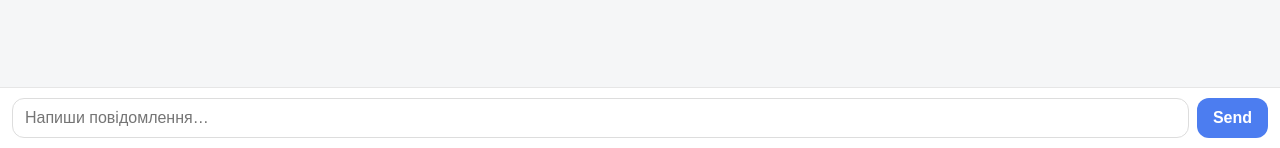
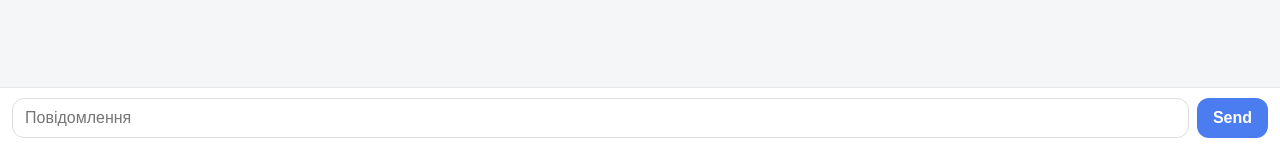
Before and after one commit to volodymyrhasych/Chat_Mari_Vova, a FastAPI app: page / in a window 1280 px wide. Shown: the part 652-800 px from the top of the page. Run offline with FastAPI, Linux system fonts and the light colour scheme; data comes from the database, SQL or seed files in the repository.

Commit message:
Update placeholder text in chat input field

```diff
--- a/templates/chat.html
+++ b/templates/chat.html
@@ -88,7 +88,7 @@ button:active {
     <div id="messages" class="messages"></div>
 
     <form id="form" class="composer">
-      <input id="text" placeholder="Напиши повідомлення…" autocomplete="off" />
+      <input id="text" placeholder="Повідомлення" autocomplete="off" />
       <button type="submit">Send</button>
     </form>
   </div>
```
